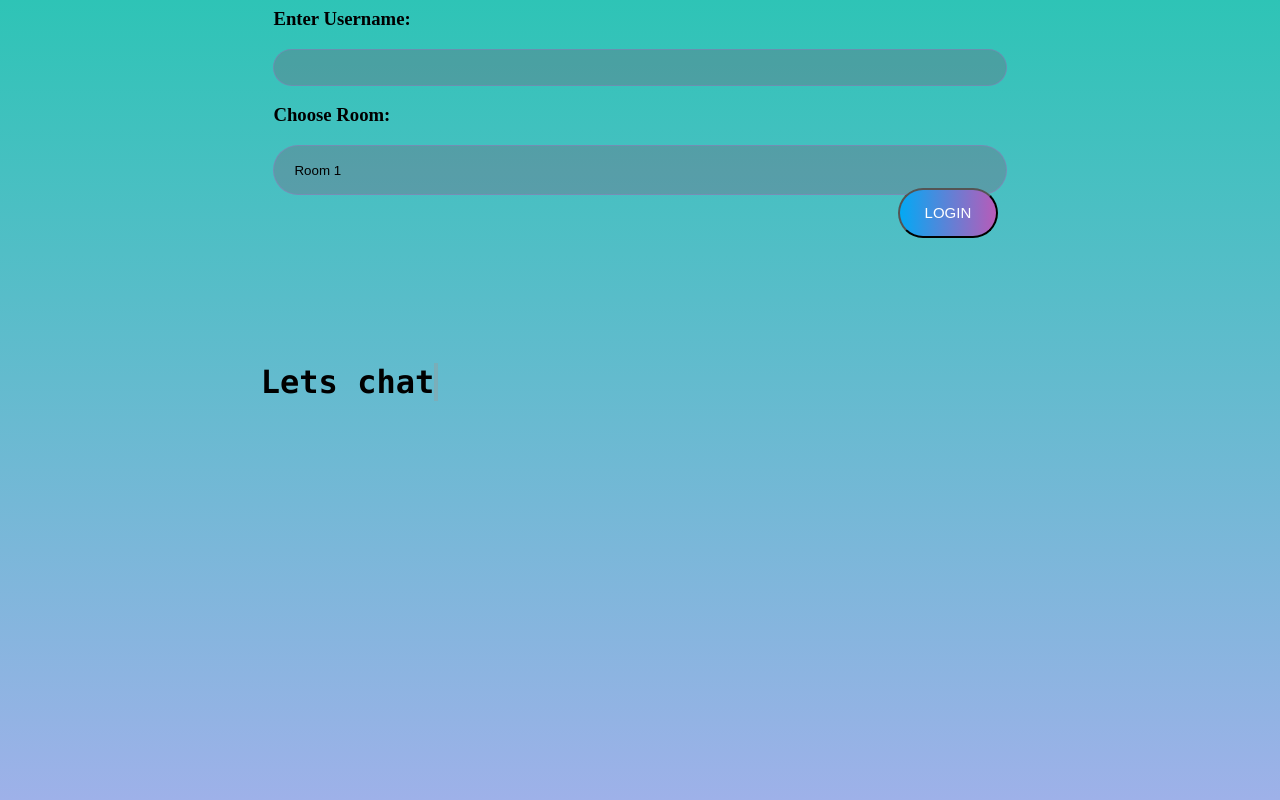
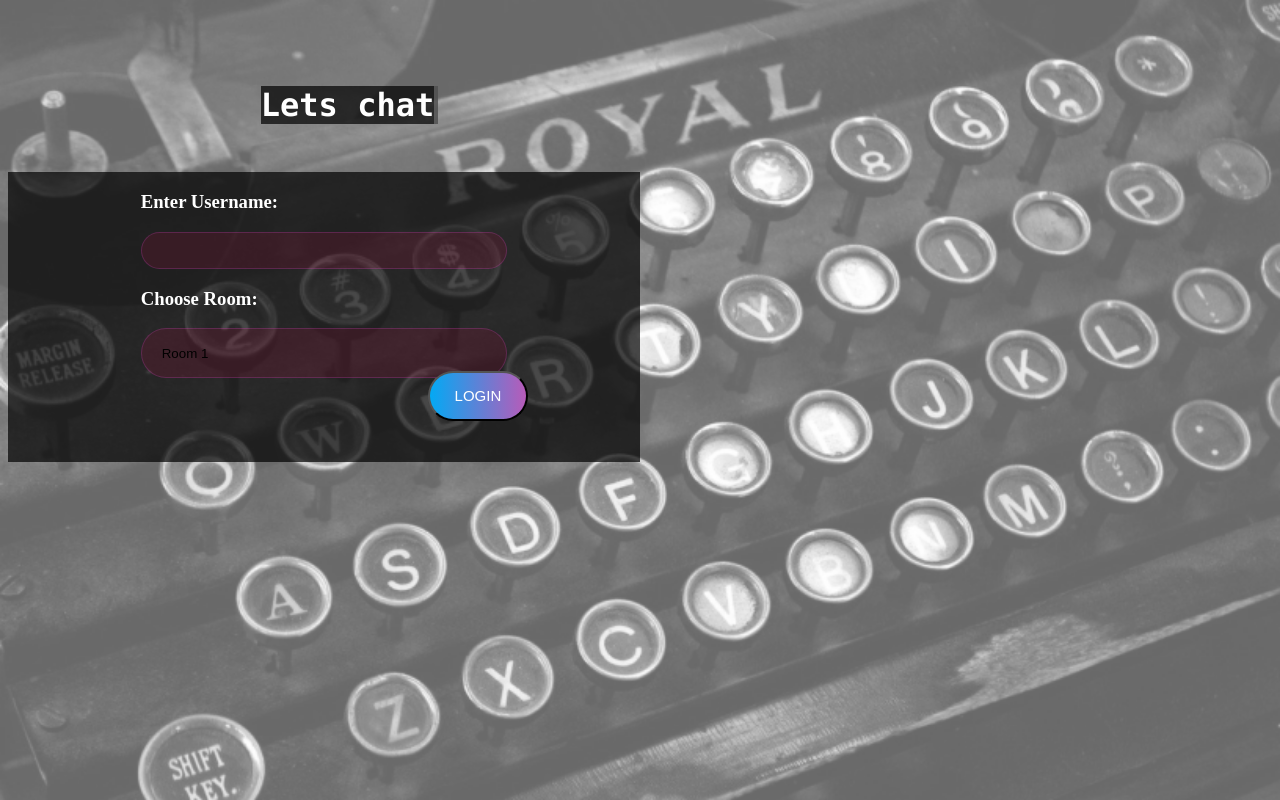
Before and after one commit to iknap/chat-app, a plain HTML site: page static/index.html in a window 1280 px wide. Drawn offline with Linux system fonts and the light colour scheme.

Commit message:
add css to index

```diff
--- a/static/index.html
+++ b/static/index.html
@@ -9,12 +9,31 @@
 
 
     <style>
-        tr {min-height: 5%;}
-        #tableWrapper {
-            height: 500px;
+        body {
+            background-image: url('img/typewriter.png');
+            background-repeat: no-repeat;
+            background-attachment: fixed;
+            background-size: cover;
+            color: white;
+        }
+
+        h1 {
+            background: rgba(0, 0, 0, 0.7)  !important;
+            padding: 3%, 5%;
+        }
+
+        tr {
+            min-height: 5%;
+        }
+
+        #loginWrapper {
+            width: 50%;
+            margin-top: 10%;
+            background-color: rgba(0, 0, 0, 0.7);
             overflow-y: auto;
             overflow-x: hidden;
         }
+
         .date {
             font-size: xx-small;
         }
@@ -23,7 +42,9 @@
 
 <body onload="getName();">
 
-    <div>
+    <h1> Lets chat</h1>
+
+    <div id="loginWrapper">
         <form id="form">
             <h3>Enter Username:</h3>
             <input id="name" type="text" name="name" value="John"><br>
@@ -33,7 +54,7 @@
             <button id="loginBtn" type="submit">LOGIN </button>
         </form>
     </div>
-    <h1> Lets chat</h1>
+
     <script>
         form.onsubmit = async (e) => {
             e.preventDefault();
@@ -42,4 +63,5 @@
     </script>
 
 </body>
+
 </html>
--- a/static/scripts/login.js
+++ b/static/scripts/login.js
@@ -6,7 +6,7 @@ function getName() {
 
 }
 
-function login(){
+function login() {
     var user = document.forms["form"]["name"].value;
     localStorage.setItem("chatAppUser", user);
     window.location.replace("room1.html");
--- a/static/styles/mystyle.css
+++ b/static/styles/mystyle.css
@@ -185,6 +185,6 @@ z-index: 2;
       background-position: 0%;
   }
   100% {
-      background-position: 400%;
+      background-position: 100%;
   }
 }
```
Also changed, not shown: static/img/phone.jpg (added), static/img/typewriter.png (added), static/img/writer.jpg (added). Lines whose indentation alone changed are shown as unchanged.
